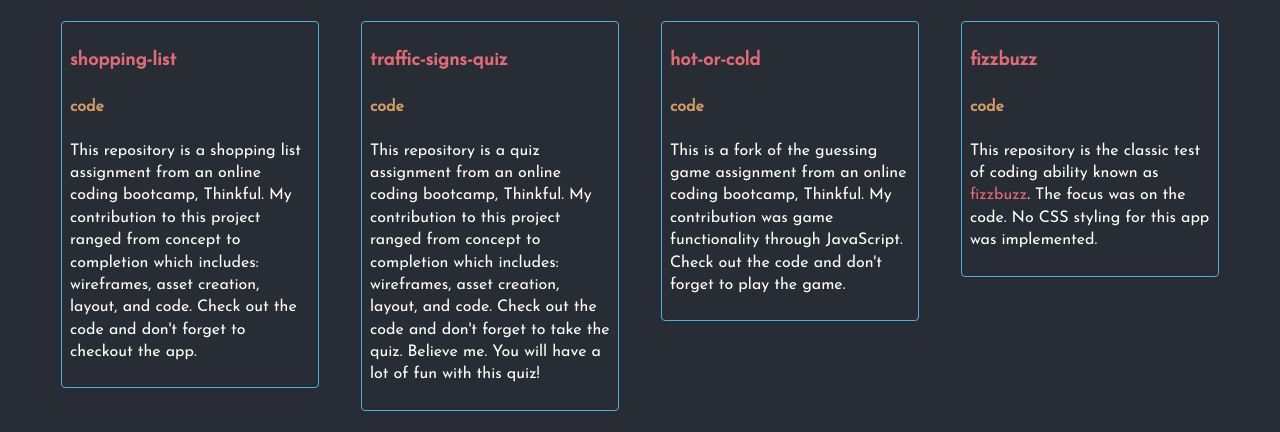
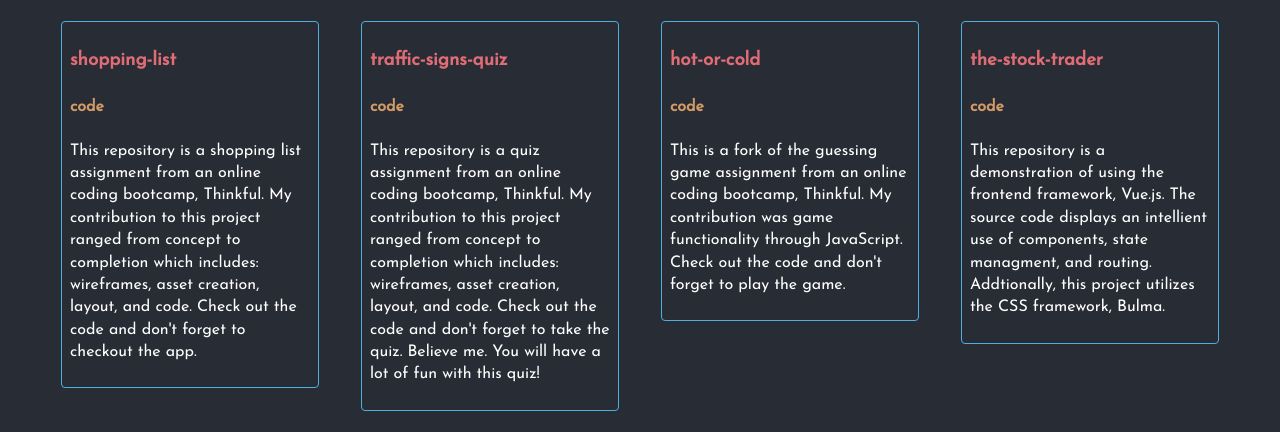
Before and after one commit to karnolttl/portfolio, a plain HTML site: page index.html in a window 1280 px wide. Shown: the part 297-729 px from the top of the page. Drawn offline with nearby package versions, Linux system fonts and the light colour scheme.

Commit message:
added new project

```diff
--- a/index.html
+++ b/index.html
@@ -52,9 +52,9 @@
                 </li>
                 <li class="widget">
                     <div class="container">
-                        <h3><a class="page-link" href="//karnolttl.github.io/fizzbuzz/">fizzbuzz</a></h3>
-                        <h4><a class="code-link" href="//github.com/karnolttl/fizzbuzz/blob/master/js/app.js">code</a></h4>
-                        <p>This repository is the classic test of coding ability known as <a class="page-link" href="//en.wikipedia.org/wiki/Fizz_buzz">fizzbuzz</a>. The focus was on the code. No CSS styling for this app was implemented.</p>
+                        <h3><a class="page-link" href="//karnolttl.github.io/the-stock-trader/">the-stock-trader</a></h3>
+                        <h4><a class="code-link" href="//github.com/karnolttl/the-stock-trader">code</a></h4>
+                        <p>This repository is a demonstration of using the frontend framework, Vue.js. The source code displays an intellient use of components, state managment, and routing. Addtionally, this project utilizes the CSS framework, Bulma.</p>
                     </div>
                 </li>
                 <li class="widget">
```
Also changed, not shown: css/main.css (line endings or trailing spaces).
